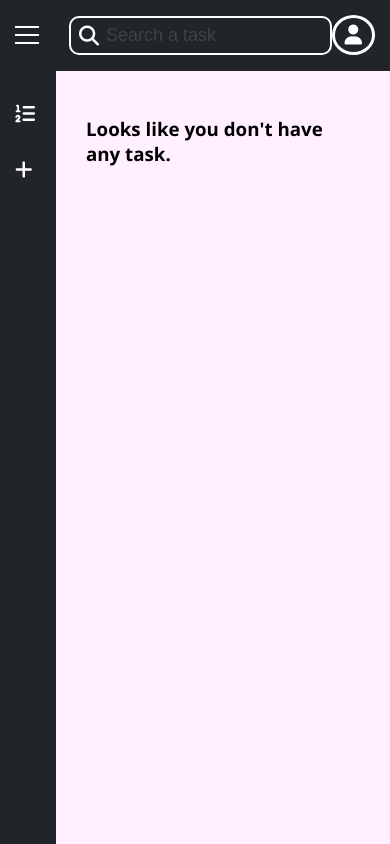
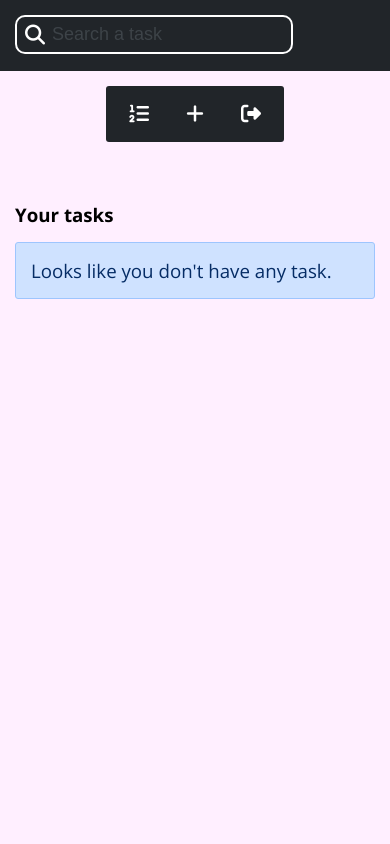
Before and after one commit to washingtonsilva1/django-to-do-app, a Django app: page / in a window 390 px wide. Run offline with Django 4.2, Linux system fonts and the light colour scheme; data that the repository does not hold is empty.

Commit message:
style: template responsivo para home

```diff
--- a/global/global/partials/header.html
+++ b/global/global/partials/header.html
@@ -14,9 +14,4 @@
             </form>
         </div>
     </div>
-    <div class="user-management-options">
-        <a href="#" class="user-link" aria-label="Menu de usuário">
-            <i class="fa-solid fa-user user-link-icon"></i>
-        </a>
-    </div>
 </div>
--- a/global/global/partials/sidebar.html
+++ b/global/global/partials/sidebar.html
@@ -1,10 +1,14 @@
 <div class="main-sidebar-container">
     <a href="{% url "todoapp:home" %}">
         <i class="fa-solid fa-list-ol"></i>
-        <h3 class="sidebar-link">Your tasks</h3>
+        <h3 class="sidebar-link">My tasks</h3>
     </a>
     <a href="#">
         <i class="fa-solid fa-plus"></i>
-        <h3 class="sidebar-link">Create a task</h3>
+        <h3 class="sidebar-link">New task</h3>
+    </a>
+    <a href="">
+        <i class="fa-solid fa-right-from-bracket"></i>
+        <h3 class="sidebar-link">Logout</h3>
     </a>
 </div>
--- a/global_static/global/css/default.css
+++ b/global_static/global/css/default.css
@@ -14,10 +14,13 @@
 
     --color-bg-success: #d1e7dd;
     --color-bg-alert: #fff3cd;
+    --color-bg-primary: #cfe2ff;
     --color-txt-success: #0a3622;
     --color-txt-alert: #664d03;
+    --color-txt-primary: #052c65;
     --color-border-success: #a3cfbb;
     --color-border-alert: #ffe69c;
+    --color-border-primary: #9ec5fe;
 
     --padding-sm: 5px;
     --padding-md: 15px;
@@ -54,15 +57,14 @@ body {
 #main-content-container {
     position: absolute;
     display: grid;
-    grid-template-columns: 220px auto;
+    grid-template-columns: 240px auto;
     grid-template-rows: 71px auto;
     width: 100%;
-    height: 100%;
     transition: all .2s ease-out;
 }
 
 #main-content-container[sidebar-collapse="true"] {
-    grid-template-columns: 56px auto;
+    grid-template-columns: 82px auto;
     transition: all .2s ease-out;
 }
 
@@ -143,20 +145,23 @@ body {
     top: 10px;
 }
 
-.user-link-icon {
-    font-size: 20px;
-    color: var(--color-white);
-    border: 3px solid var(--color-white);
-    border-radius: 50%;
-    padding: 7px 10px;
-}
-
-.main-content-header {
-    padding-top: var(--padding-lg);
+.content-container {
+    padding-top: var(--padding-md);
 }
 
 .main-content {
     padding: var(--padding-lg) var(--padding-md) var(--padding-md) var(--padding-md);
+}
+
+.container-info {
+    background-color: var(--color-bg-primary);
+    color: var(--color-txt-primary);
+    border: 1px solid var(--color-border-primary);
+    border-radius: 3px;
+}
+
+.container-info h3 {
+    font-weight: lighter;
 }
 
 .table-task-container-list {
@@ -196,8 +201,8 @@ body {
     position: absolute;
     font-size: 12px;
     font-weight: bold;
-    right: 5px;
-    top: 5px;
+    right: 10px;
+    top: 10px;
 }
 
 .task-item-name,
@@ -232,15 +237,17 @@ body {
 }
 
 #sidebar {
+    margin: var(--padding-md) var(--padding-md);
     overflow: hidden;
     white-space: nowrap;
-    background-color: var(--color-bar-dark);
 }
 
 .main-sidebar-container {
     display: flex;
     flex-direction: column;
-    margin: var(--padding-md) 0;
+    padding: var(--padding-sm) 0;
+    background-color: var(--color-bar-dark);
+    border-radius: 3px;
 }
 
 .main-sidebar-container a {
@@ -282,3 +289,39 @@ body {
 .icon-green {
     color: var(--color-primary-green);
 }
+
+@media (max-width: 768px) {
+    #toggle-bar {
+        display: none;
+    }
+
+    #sidebar {
+        grid-column: span 2;
+        width: fit-content;
+        margin: var(--padding-md) auto;
+    }
+
+    #sidebar .main-sidebar-container {
+        flex-direction: row;
+        padding: 0 var(--padding-sm);
+    }
+
+    #sidebar .main-sidebar-container a {
+        width: 56px;
+        align-items: center;
+        justify-content: center;
+        padding-left: 0;
+    }
+
+    .main-sidebar-container a:hover {
+        padding-top: var(--padding-md);
+    }
+
+    #sidebar .main-sidebar-container .sidebar-link {
+        display: none;
+    }
+
+    #content {
+        grid-column: span 2;
+    }
+}
--- a/global_static/global/js/default.js
+++ b/global_static/global/js/default.js
@@ -1,6 +1,8 @@
 toggler = document.getElementById('toggle-bar');
-toggler.addEventListener('click', function(ev) {
-    content = document.getElementById('main-content-container')
-    is_collapsed = Boolean(content.getAttribute('sidebar-collapse').toString().toLowerCase() === 'true')
-    content.setAttribute('sidebar-collapse', !is_collapsed);
-});
+if(toggler) {
+    toggler.addEventListener('click', function(ev) {
+        content = document.getElementById('main-content-container')
+        is_collapsed = Boolean(content.getAttribute('sidebar-collapse').toString().toLowerCase() === 'true')
+        content.setAttribute('sidebar-collapse', !is_collapsed);
+    });
+}
--- a/todoapp/templates/todoapp/view/home.html
+++ b/todoapp/templates/todoapp/view/home.html
@@ -2,7 +2,10 @@
 {% block title %}{{title}}{% endblock title %}
 {% block content %}
     <div class="main-content">
-        <div class="table-task-container-list">
+        <div class="content-container">
+            <h3>Your tasks</h3>
+        </div>
+        <div class="content-container table-task-container-list">
             {% for task in tasks %}
                 <div class="table-task-row {% if task.is_completed %}task-completed{% else %}task-pending{% endif %}">
                     <div class="task-item-status-icon">
@@ -25,7 +28,7 @@
                     </div>
                 </div>
             {% empty %}
-            <div class="table-task-row">
+            <div class="table-task-row container-info">
                 <h3>Looks like you don't have any task.</h3>
             </div>
             {% endfor %}
```
